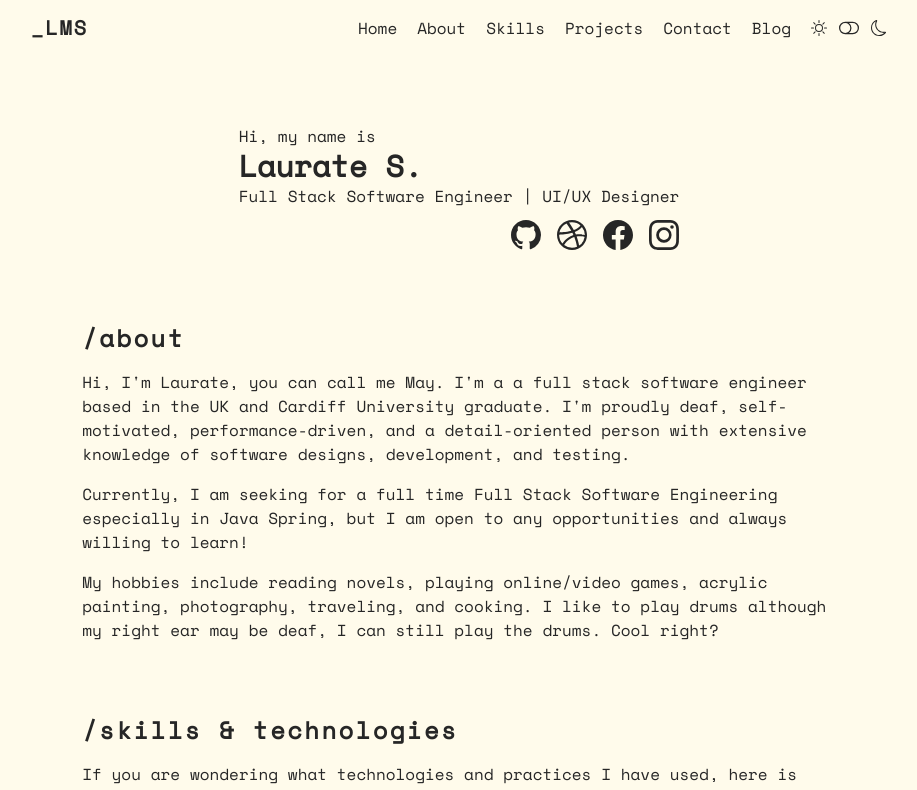
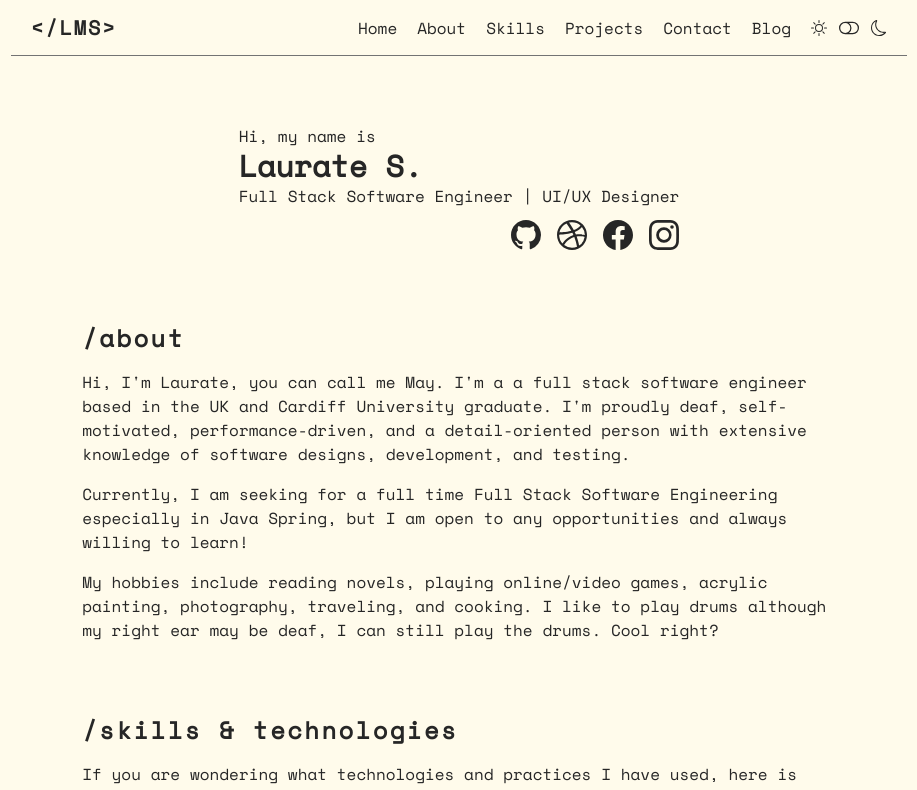
Before and after one commit to reicraftscodes/my-portfolio, a Next.js app: page / in a window 1280 px wide. Shown: the top 790 px of the page, without its empty margins (181-1098 px from the left). Built offline with nearby package versions, Linux system fonts and the light colour scheme.

Commit message:
refactor : removed unnecessary navbar borderline

```diff
--- a/components/BlogBar/index.js
+++ b/components/BlogBar/index.js
@@ -29,13 +29,13 @@ export default function BlogBar() {
 
   return (
     <nav className="transition duration-300 ease-in fixed w-full lg:grid place-items-center dark:text-neutral-200">
-      <div className="transition duration-300 ease-in lg:w-[70%] bg-amber-50 dark:bg-gray-800 border-b border-neutral-500 dark:border-neutral-200 h-14 py-3 px-5">
+      <div className="transition duration-300 ease-in lg:w-[70%] bg-amber-50 dark:bg-gray-800 h-14 py-3 px-5">
         <div className="flex items-center justify-between h-full">
           <h1
             className="uppercase tracking-widest font-bold text-xl cursor-pointer"
             onClick={handleTitleClick}
           >
-            _LMS
+            {'</LMS>'}
           </h1>
 
           <button className="md:hidden" onClick={() => setNav(!nav)}>
--- a/components/Navbar/index.js
+++ b/components/Navbar/index.js
@@ -40,13 +40,13 @@ export default function Navbar() {
 
   return (
     <nav className="transition duration-300 ease-in fixed w-full lg:grid place-items-center dark:text-neutral-200">
-      <div className="transition duration-300 ease-in lg:w-[70%] bg-amber-50 dark:bg-gray-800 h-14 py-3 px-5">
+      <div className="transition duration-300 ease-in lg:w-[70%] bg-amber-50 dark:bg-gray-800 border-b border-neutral-500 dark:border-neutral-200 h-14 py-3 px-5">
         <div className="flex items-center justify-between h-full">
           <h1
             className="uppercase tracking-widest font-bold text-xl cursor-pointer"
             onClick={handleTitleClick}
           >
-            _LMS
+            {'</LMS>'}
           </h1>
 
           <button className="md:hidden" onClick={() => setNav(!nav)}>
```
